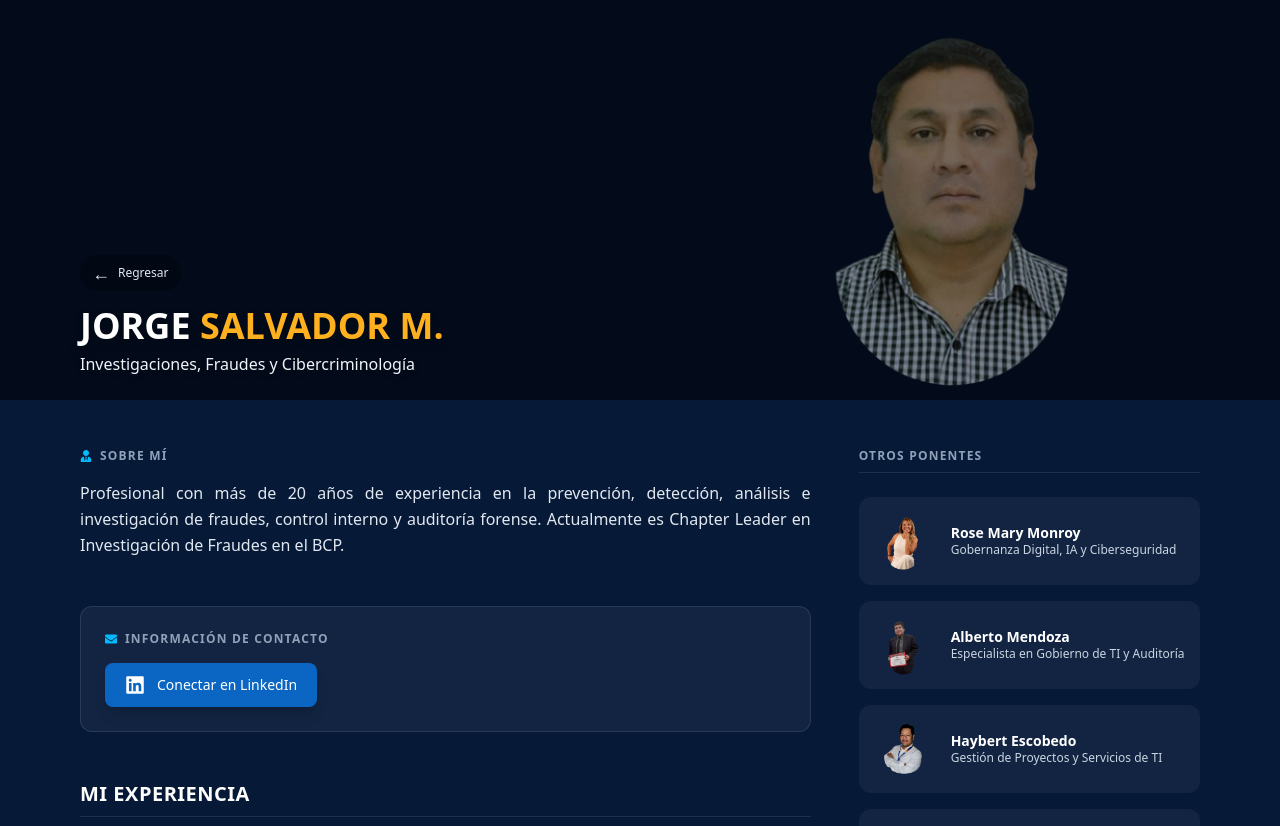
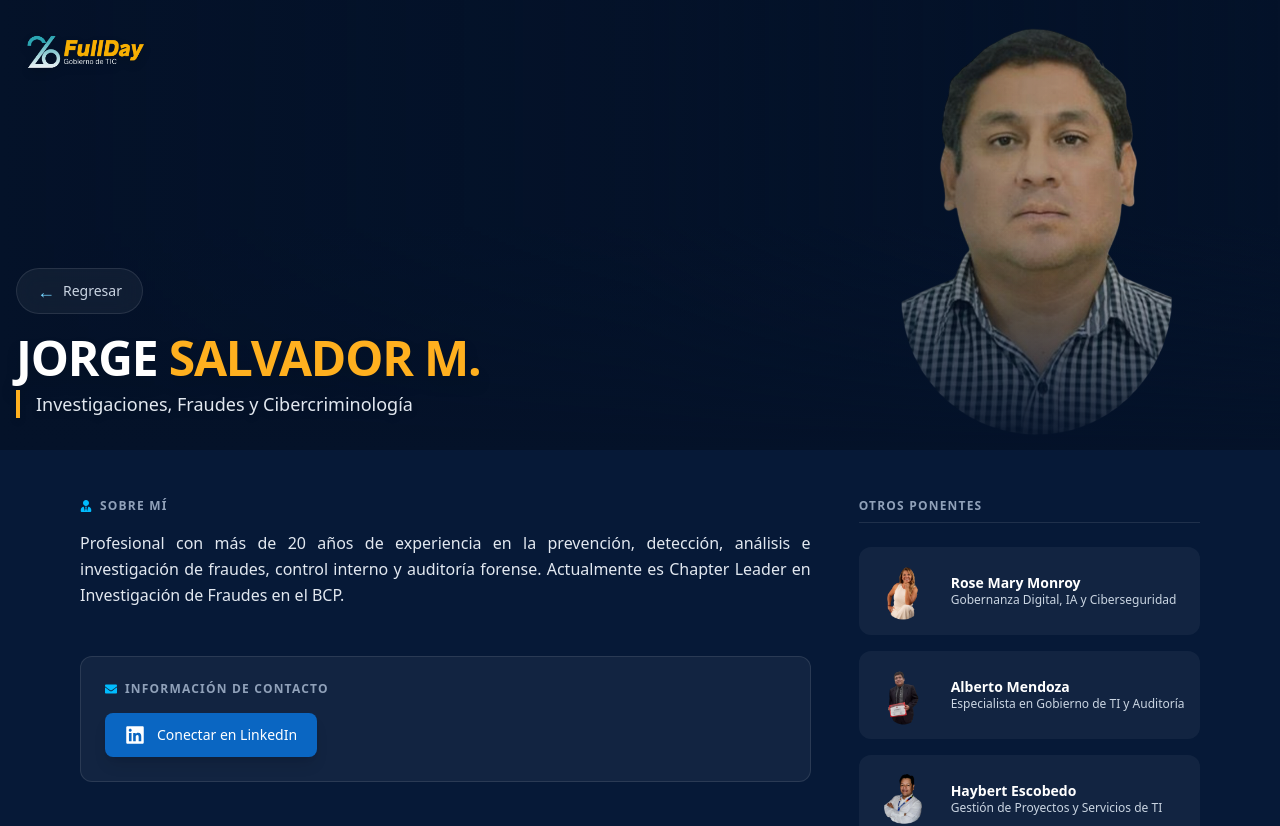
Before and after one commit to FranKoVC/landing_fullday, a React (Vite) app: page /ponentes/1 in a window 1280 px wide. Shown: the top 826 px of the page. Built offline with nearby package versions, Linux system fonts and the light colour scheme.

Commit message:
correcion_detalleponente

```diff
--- a/src/pages/PruebaDetallePonentes.tsx
+++ b/src/pages/PruebaDetallePonentes.tsx
@@ -4,6 +4,7 @@ import PonenteCard from "../components/PonenteCard";
 import { speakers, getSpeakerById } from "../data/ponentes";
 import Footer from "../components/Footer";
 import { FaLinkedin, FaUserTie, FaEnvelope } from "react-icons/fa";
+import logo from "../assets/logo.png";
 
 const DetallePonente: React.FC = () => {
   const { id } = useParams<{ id: string }>();
@@ -24,46 +25,58 @@ const DetallePonente: React.FC = () => {
     <main className="min-h-screen bg-[#061937] text-white font-sans">
 
       {/* ========================================================== */}
-      {/* HERO: IMAGEN CON ZOOM (MÁS GRANDE) DENTRO DE ALTURA FIJA */}
+      {/* HERO MEJORADO: LOGO + BOTÓN PRO + ZOOM */}
       {/* ========================================================== */}
-      <section className="relative w-full bg-[#041229]">
+      <section className="relative w-full bg-[#041229] overflow-hidden">
 
-
-        <div className="w-full h-[280px] md:h-[350px] lg:h-[400px] relative overflow-hidden">
+        {/* 1. CAJA MAESTRA CENTRAL */}
+        <div className="relative max-w-7xl mx-auto h-[280px] md:h-[350px] lg:h-[450px] w-full">
+          <div className="absolute top-6 left-4 z-30">
+            <img
+              src={logo}
+              alt="Logo FullDay"
+              className="h-10 md:h-14 w-auto drop-shadow-lg"
+            />
+          </div>
 
           <img
             src={mainSpeaker.imageSrc}
             alt={mainSpeaker.name}
-            className="w-full h-full object-contain object-[75%_center] scale-125 md:scale-130"
+            className="absolute right-0 top-18 h-full w-auto object-contain z-0
+                       scale-135 origin-bottom-right"
           />
+          <div className="absolute inset-0 bg-linear-to-r from-[#041229] via-[#041229]/70 to-transparent z-10" />
 
-          {/* Degradado oscuro para que el texto blanco se lea bien */}
-          <div className="absolute inset-0 bg-[#061937]/50 mix-blend-multiply" />
-        </div>
+          <div className="absolute inset-0 bg-linear-to-t from-[#041229] via-transparent to-transparent z-10" />
 
-        {/* CONTENIDO DE TEXTO */}
-        <div className="absolute inset-x-0 bottom-0 z-10 pointer-events-none">
-          <div className="max-w-6xl mx-auto px-4 pb-6 pointer-events-auto">
+          <div className="absolute bottom-0 left-0 px-4 pb-8 z-20 w-full md:w-2/3">
              <button
                 onClick={() => navigate('/ponentes')}
-              className="mb-3 inline-flex items-center gap-2 text-xs text-slate-200 hover:text-white transition-colors bg-black/20 backdrop-blur-sm px-3 py-1 rounded-full"
-              type="button"
+                className="group mb-5 inline-flex items-center gap-2 px-5 py-2 rounded-full
+                           bg-white/5 hover:bg-white/10 border border-white/10 hover:border-white/30
+                           backdrop-blur-md transition-all duration-300 ease-out"
               >
-              <span className="text-lg">&larr;</span>
-              <span>Regresar</span>
+                {/* La flecha se mueve al hacer hover */}
+                <span className="text-lg text-sky-300 group-hover:-translate-x-1 transition-transform duration-300">
+                  &larr;
+                </span>
+                <span className="text-xs md:text-sm font-medium text-slate-300 group-hover:text-white">
+                  Regresar
+                </span>
               </button>
 
-            <h1 className="text-2xl md:text-4xl font-semibold uppercase leading-tight drop-shadow-lg">
+              <h1 className="text-3xl md:text-5xl font-bold uppercase text-white drop-shadow-xl tracking-tight">
                 {mainSpeaker.name.split(" ")[0]}{" "}
                 <span className="text-[#ffb01f]">
                   {mainSpeaker.name.split(" ").slice(1).join(" ")}
                 </span>
               </h1>
 
-            <p className="mt-1 text-sm md:text-base text-slate-100 max-w-2xl font-medium drop-shadow-md">
+              <p className="mt-2 text-sm md:text-lg text-slate-200 max-w-xl font-light drop-shadow-md border-l-4 border-[#ffb01f] pl-4">
                 {mainSpeaker.role}
               </p>
           </div>
+
         </div>
       </section>
 
```
Lines whose indentation alone changed are shown as unchanged.
